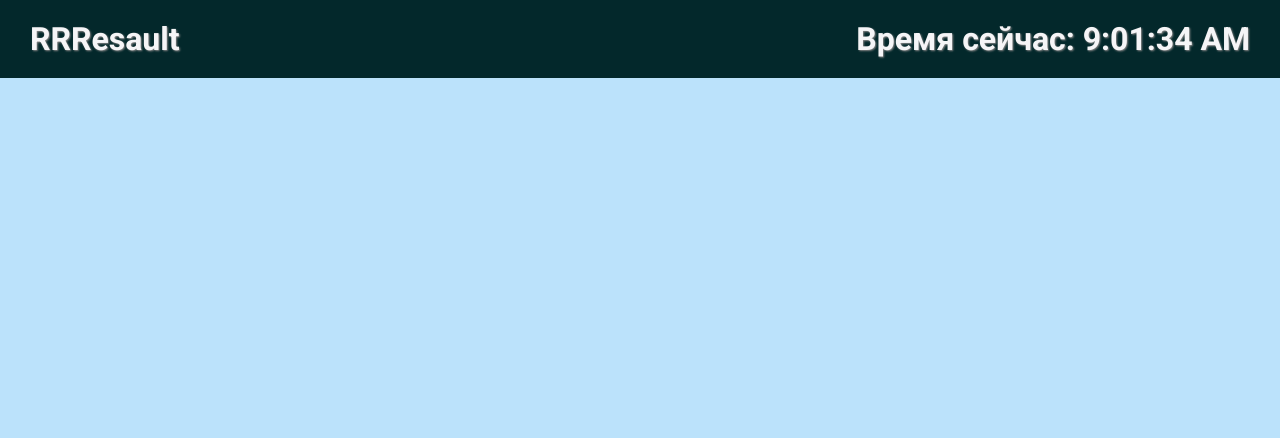
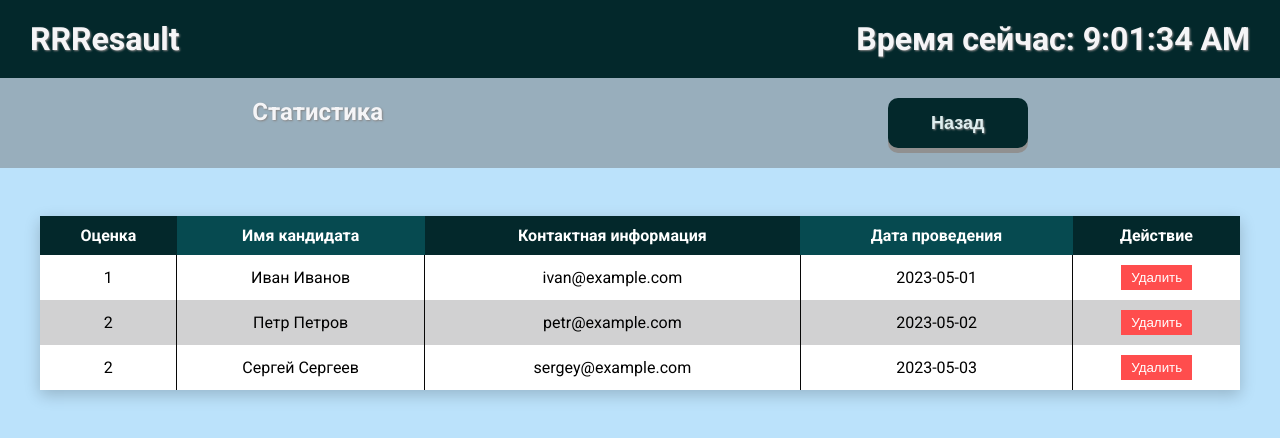
Before and after one commit to 132rust/HiringApp, a React (Create React App) app in the folder frontend/: page /statisticTest in a window 1280 px wide. Shown: the top 438 px of the page. Built offline with nearby package versions, Linux system fonts and the light colour scheme.

Commit message:
create Staristic

```diff
--- /dev/null
+++ b/frontend/src/layouts /components/Statistic.jsx
@@ -0,0 +1,20 @@
+import React from 'react';
+import { useNavigate } from 'react-router-dom';
+import './Statistics.css';
+
+const Statistics = () => {
+  const navigate = useNavigate();
+
+  const handleBack = () => {
+    navigate('/main');
+  };
+
+  return (
+    <div className="header_text">
+      <p>Статистика</p>
+      <button onClick={handleBack} className="back-button">Назад</button>
+    </div>
+  );
+};
+
+export default Statistics;
--- /dev/null
+++ b/frontend/src/layouts /components/Statistics.css
@@ -0,0 +1,39 @@
+.header_text {
+
+
+    margin-bottom: 20px;
+  }
+
+  .header_text p{
+
+    display: flex;
+
+    justify-content: center;
+  }
+
+
+  .back-button{
+    width: 140px;
+    height: 50px;
+    font-size: 18px;
+    font-weight: bold;
+    text-shadow: 1px 1px 2px rgb(135, 134, 134);
+    border: none;
+    border-radius: 10px;
+    text-decoration: none;
+    color: #deeeef;
+    box-shadow: 0 5px 0 #909090;
+    background: #03282b;
+    text-align: center;
+    display: flex;
+    align-items: center;
+    margin: 0 auto;
+    justify-content: space-around;
+
+
+  }
+
+  .back-button:hover {
+    background: #498f95;
+    box-shadow: 0 5px 0 #555555;
+  }
--- a/frontend/src/layouts /modal/ModalEdit.css
+++ b/frontend/src/layouts /modal/ModalEdit.css
@@ -84,6 +84,7 @@
     background-color: #deeeef;
     border-radius: 12px;
     padding: 15px;
+    margin-top: 5px;
 }
 
 .test-item button{
@@ -108,3 +109,30 @@
 .delete-button{
     background-color: red;
 }
+
+.statistic-test-item{
+    display: flex;
+    justify-content: center;
+    background-color: #deeeef;
+    border-radius: 12px;
+    padding: 15px;
+    margin-top: 5px;
+
+}
+.statistic-test-item button{
+    width: 450px;
+    height: 60px;
+    font-size: 18px;
+    font-weight: bold;
+    text-shadow: 1px 1px 2px rgb(135, 134, 134);
+    border: none;
+    border-radius: 10px;
+    text-decoration: none;
+    color: #deeeef;
+    box-shadow: 0 5px 0 #909090;
+    background: #03282b;
+}
+.statistic-test-item button:hover{
+    background: #498f95;
+    box-shadow: 0 5px 0 #555555;
+}
--- a/frontend/src/layouts /modal/ModalStatistics.jsx
+++ b/frontend/src/layouts /modal/ModalStatistics.jsx
@@ -25,7 +25,7 @@ const ModalStatistic = ({ active, setActive, savedTestsStatistic }) => {
         </div>
         <div className="modal_content_inner">
           {savedTestsStatistic.map((test) => (
-            <div key={test.test_id} className="test-item">
+            <div key={test.test_id} className="statistic-test-item">
               <button onClick={() => handleEditTest(test.test_id)}>{test.test_name}</button>
             </div>
           ))}
--- a/frontend/src/layouts /statistics/StatisticTest.jsx
+++ b/frontend/src/layouts /statistics/StatisticTest.jsx
@@ -1,12 +1,55 @@
-import React from "react";
-import Header from "../components/Header";
+import React, { useState } from 'react';
+import Header from '../components/Header';
+import Statistics from '../components/Statistic';
+import '../statistics/StatisticTets.css';
 
-const StatisticTets = () =>{
-    return(
-        <>
-        <Header/>
-        </>
-    )
+const StatisticTets = () => {
+  const [rows, setRows] = useState([
+    { id: 1, оценка: '1', имя: 'Иван Иванов', контакт: 'ivan@example.com', дата: '2023-05-01' },
+    { id: 2, оценка: '2', имя: 'Петр Петров', контакт: 'petr@example.com', дата: '2023-05-02' },
+    { id: 3, оценка: '2', имя: 'Сергей Сергеев', контакт: 'sergey@example.com', дата: '2023-05-03' },
+  ]);
+
+  const handleDelete = (id) => {
+    setRows(rows.filter(row => row.id !== id));
+  };
+
+  return (
+    <>
+      <Header />
+      <Statistics />
+      <div className="mtb-3">
+        <div className="table-responsive">
+          <table className="table">
+            <thead>
+              <tr>
+                <th>Оценка</th>
+                <th>Имя кандидата</th>
+                <th>Контактная информация</th>
+                <th>Дата проведения</th>
+                <th>Действие</th>
+              </tr>
+            </thead>
+            <tbody>
+              {rows.map(row => (
+                <tr key={row.id}>
+                  <td>{row.оценка}</td>
+                  <td>{row.имя}</td>
+                  <td>{row.контакт}</td>
+                  <td>{row.дата}</td>
+                  <td>
+                    <button onClick={() => handleDelete(row.id)} className="delete-button">
+                      Удалить
+                    </button>
+                  </td>
+                </tr>
+              ))}
+            </tbody>
+          </table>
+        </div>
+      </div>
+    </>
+  );
 };
 
-export default StatisticTets
+export default StatisticTets;
--- /dev/null
+++ b/frontend/src/layouts /statistics/StatisticTets.css
@@ -0,0 +1,62 @@
+.container {
+
+  margin: auto;
+  padding: 0 15px;
+}
+
+.mtb-3 {
+    display: flex;
+    justify-content: center;
+  margin-top: 3rem;
+  margin-bottom: 3rem;
+}
+
+.table {
+  width: 1200px;
+  box-shadow: 0 5px 15px rgba(0, 0, 0, 0.2);
+  border-collapse: collapse;
+  background-color: #fff;
+}
+
+.table th,
+.table td {
+  text-align: center;
+  padding: 10px;
+}
+
+.table th{
+    background-color: #064a50;
+    color: #fff;
+}
+.table th:nth-child(odd){
+    background: #03282b;
+}
+.table tr:nth-child(even){
+    background-color: #d1d1d2;
+}
+.table tr{
+    transition: all .3s;
+}
+.table tr:hover{
+    background-color: #9b9a9a;
+}
+
+.table td:not(:last-child){
+    border-right: 1px solid #070707;
+
+}
+.table-responsive{
+    overflow-x: auto;
+    box-shadow: 0 5px 15px rgba(0, 0, 0, 0.2);
+}
+.delete-button {
+  background-color: #ff4d4d;
+  color: white;
+  border: none;
+  padding: 5px 10px;
+  cursor: pointer;
+}
+
+.delete-button:hover {
+  background-color: #ff1a1a;
+}
```
Also changed, not shown: frontend/src/App.css (line endings or trailing spaces), frontend/src/layouts /modal/ModalStatistics.css (deleted).
